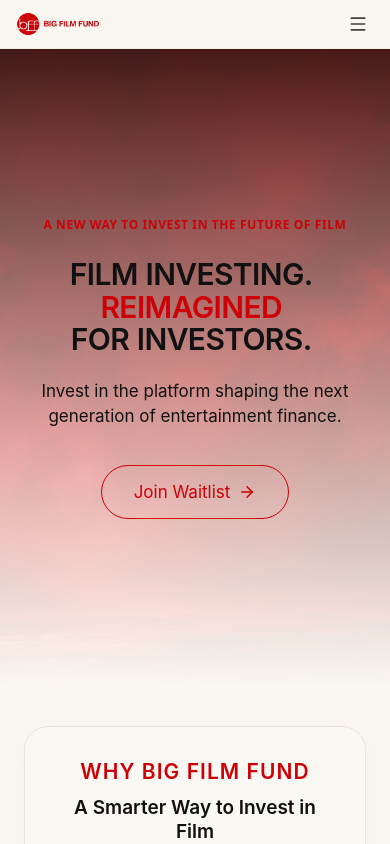
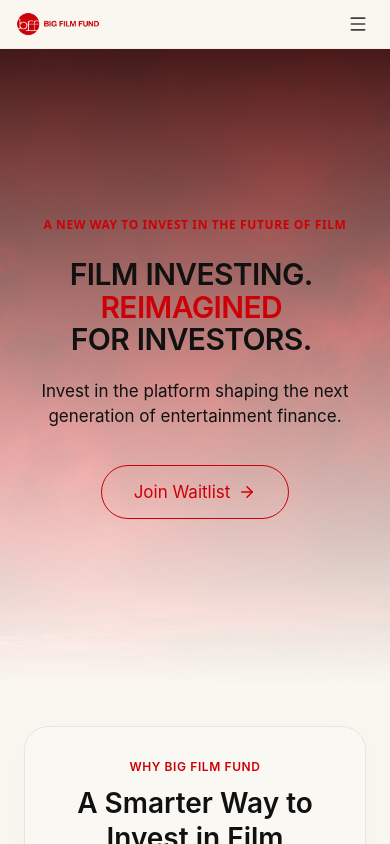
Before and after one commit to ChHashim88/bff3, a Next.js app: page / in a window 390 px wide. Shown: the top 844 px of the page. Built offline with nearby package versions, Linux system fonts and the light colour scheme.

Commit message:
style: set all section labels (.type-label) to 12px on mobile view (< 768px)

```diff
--- a/src/app/globals.css
+++ b/src/app/globals.css
@@ -63,19 +63,13 @@
     }
   }
 
-  /* H2: Major section heading (Desktop 32px, Tablet 28px, Mobile 19px matching h3, Weight 600, Line height 1.15, Letter spacing -0.015em) */
+  /* H2: Major section heading (Desktop 32px, Mobile 28px, Weight 600, Line height 1.15, Letter spacing -0.015em) */
   .type-h2 {
     font-family: "SF Pro Display", -apple-system, BlinkMacSystemFont, "Segoe UI", Roboto, Helvetica, Arial, sans-serif !important;
-    font-size: 19px !important;
+    font-size: 28px !important;
     font-weight: 600 !important;
     line-height: 1.15 !important;
     letter-spacing: -0.015em !important;
-  }
-
-  @media (min-width: 768px) {
-    .type-h2 {
-      font-size: 28px !important;
-    }
   }
 
   @media (min-width: 1024px) {
@@ -150,13 +144,19 @@
     letter-spacing: 0em !important;
   }
 
-  /* Label: Component/section labels (Desktop 12px, Mobile 12px, Weight 600, Line height Normal, Letter spacing +0.05em) */
+  /* Label: Component/section labels (Mobile 12px, Desktop 21px, Weight 600, Line height Normal, Letter spacing +0.05em) */
   .type-label {
     font-family: "SF Pro Text", -apple-system, BlinkMacSystemFont, "Segoe UI", Roboto, Helvetica, Arial, sans-serif !important;
-    font-size: 21px !important;
+    font-size: 12px !important;
     font-weight: 600 !important;
     line-height: normal !important;
     letter-spacing: 0.05em !important;
+  }
+
+  @media (min-width: 768px) {
+    .type-label {
+      font-size: 21px !important;
+    }
   }
 
   /* Logo: Navbar logo text (Desktop 16px, Mobile 16px, Weight 600, Line height Normal, Letter spacing -0.01em) */
--- a/src/components/sections/BuiltForFairness.tsx
+++ b/src/components/sections/BuiltForFairness.tsx
@@ -37,7 +37,7 @@ export default function BuiltForFairness() {
             <p className="text-xs sm:text-sm font-bold uppercase tracking-widest text-[#710014]">
               Built For Fairness
             </p>
-            <h2 className="text-[19px] sm:text-4xl font-semibold text-[#161616] tracking-tight leading-tight">
+            <h2 className="text-2.5xl sm:text-4xl font-semibold text-[#161616] tracking-tight leading-tight">
               Designed for investors.
             </h2>
             <p className="text-sm sm:text-base text-[#161616]/80 font-medium leading-relaxed">
--- a/src/components/sections/FAQContactSection.tsx
+++ b/src/components/sections/FAQContactSection.tsx
@@ -98,7 +98,7 @@ export default function FAQContactSection() {
               INVESTOR SUPPORT
             </span>
           </div>
-          <h2 className="text-[19px] sm:text-[32px] md:text-[44px] lg:text-[50px] font-bold text-[#111111] leading-[1.06] tracking-tight">
+          <h2 className="text-[32px] sm:text-[44px] lg:text-[50px] font-bold text-[#111111] leading-[1.06] tracking-tight">
             Every Question,{" "}
             <span className="relative">
               <span className="relative z-10 text-[#CD0007]">Clearly Answered.</span>
--- a/src/components/sections/WhyInvest.tsx
+++ b/src/components/sections/WhyInvest.tsx
@@ -67,7 +67,7 @@ export default function WhyInvest() {
               </p>
 
             </div>
-            <h2 className="text-[19px] sm:text-[28px] md:text-[32px] font-semibold text-[#111111] leading-tight">
+            <h2 className="text-[28px] sm:text-[32px] font-semibold text-[#111111] leading-tight">
               A Smarter Way to Invest in Film
             </h2>
           </div>
```
